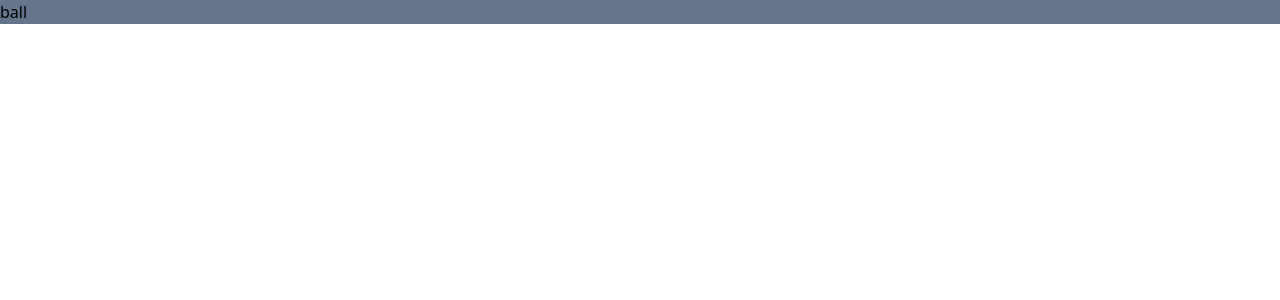
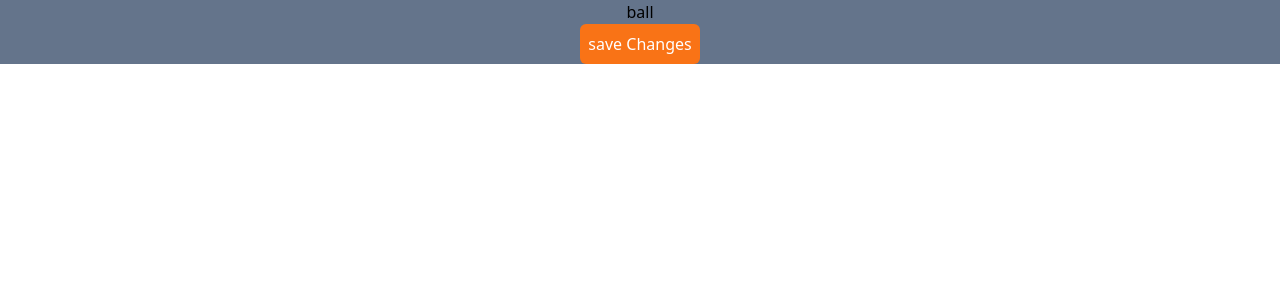
Before and after one commit to deji2ghost/newInvoice, a React (Vite) app: page / in a window 1280 px wide. Shown: the top 300 px of the page. Built offline with nearby package versions, Linux system fonts and the light colour scheme.

Commit message:
Custom Button.

```diff
--- a/package.json
+++ b/package.json
@@ -10,6 +10,7 @@
     "preview": "vite preview"
   },
   "dependencies": {
+    "@headlessui/react": "^2.1.9",
     "react": "^18.3.1",
     "react-dom": "^18.3.1"
   },
--- a/src/App.tsx
+++ b/src/App.tsx
@@ -1,10 +1,14 @@
 import './App.css'
+import CustomButton from './components/ui/CustomButton'
 
 function App() {
 
   return (
-    <div className='bg-slate-500'>
+    <div className='bg-slate-500 flex flex-col items-center'>
       ball
+      <CustomButton>
+        save Changes
+      </CustomButton>
     </div>
   )
 }
--- /dev/null
+++ b/src/components/ui/CustomButton.tsx
@@ -0,0 +1,15 @@
+import { Button } from '@headlessui/react'
+import { ReactNode } from 'react'
+
+interface ButtonProps{
+    children: ReactNode
+}
+const CustomButton = ({children}: ButtonProps) => {
+  return (
+    <Button className="bg-orange-500 hover:bg-opacity-80 rounded-md text-white p-2">
+      {children}
+    </Button>
+  )
+}
+
+export default CustomButton
```
Also changed, not shown: 1 other file (tests, documents, lock files or other folders).
